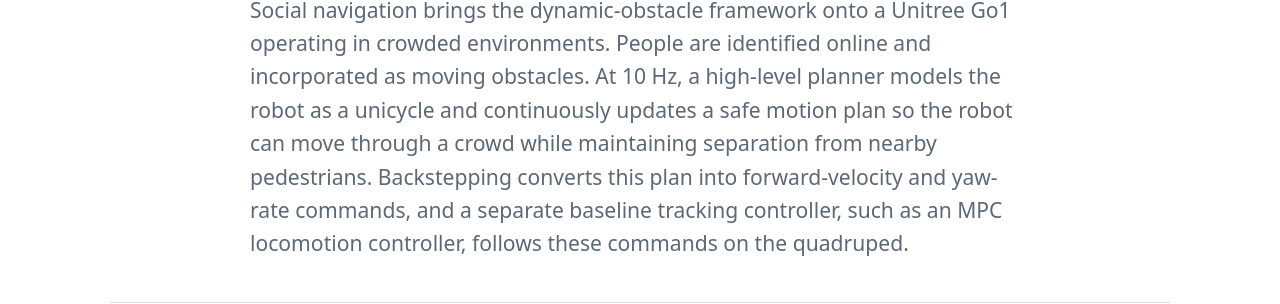
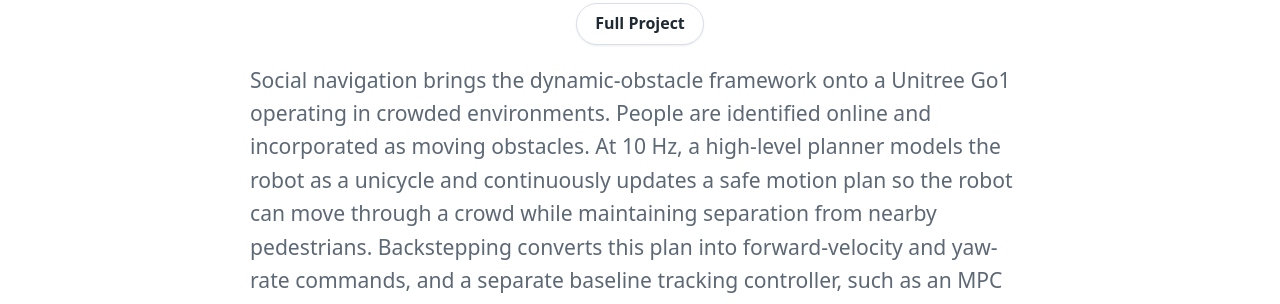
Before and after one commit to sriram-2502/safe_control_density, a plain HTML site: page docs/social-navigation.html in a window 1280 px wide. Shown: the part 313-617 px from the top of the page. Drawn offline with nearby package versions, Linux system fonts and the light colour scheme.

Commit message:
Add project link above social navigation abstract

```diff
--- a/docs/social-navigation.html
+++ b/docs/social-navigation.html
@@ -31,6 +31,9 @@
     <main>
       <section class="hero">
         <h1>Quadruped Social Navigation</h1>
+        <nav class="actions" aria-label="Full social navigation project">
+          <a href="https://github.com/sriram-2502/go1_density_social_nav">Full Project</a>
+        </nav>
         <p class="subtitle">
           Social navigation brings the dynamic-obstacle framework onto a
           Unitree Go1 operating in crowded environments. People are identified
```
